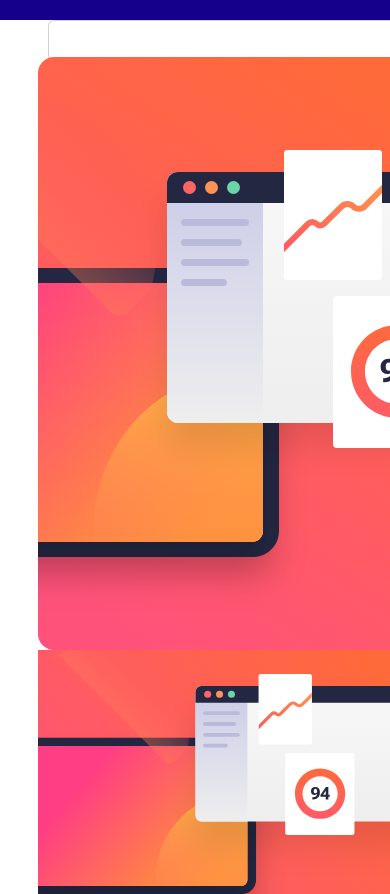
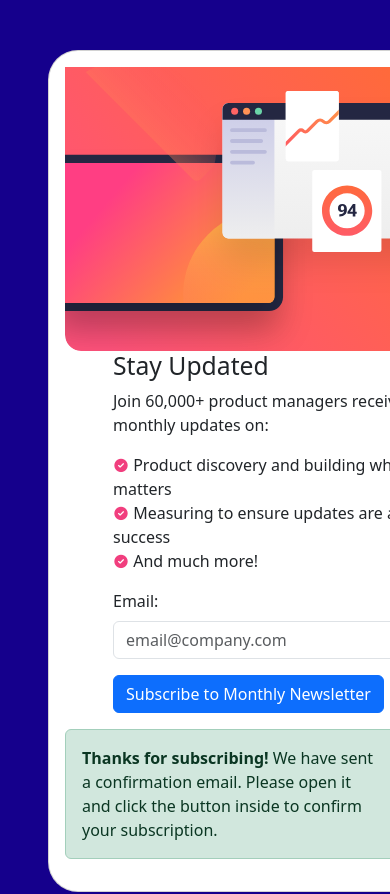
Before and after one commit to VirtualPuja/Newsletter-Challenge, a plain HTML site: page index.html in a window 390 px wide. Shown: the top 894 px of the page. Drawn offline with nearby package versions, Linux system fonts and the light colour scheme.

Commit message:
Update styles.css

```diff
--- a/styles.css
+++ b/styles.css
@@ -1,35 +1,36 @@
-html {
-  background-color: #15008c;
+body {
+  background-color: #15008c !important;
 }
 .card{
   margin-top: 50px;
   width: 800px;
   height: 500px;
   border: 1px solid white;
-  border-radius: 30px;
+  border-radius: 30px !important;
   background-color: white;
 }
 ul {list-style: none;}
 .uis-check-circle {color: #F13E7E;}
 h2 {font-weight: bold;}
 h6 {font-size: 12px;}
-@media only screen and (max-width: 481px){
-  .card{
-    display:flex;
-        flex-direction:column-reverse;
-        justify-content:flex-start;
-        align-items:center;
-        padding:20px;
-        margin:20px;
-    width: 380px;
-    height: 850px;
-}
-  .row{
-        display:flex;
-        flex-direction:column-reverse;}
-  svg{
-    width:400px;
-    height:300px;
+
+@media (min-width: 577px) {
+
+  .mobileimg{
+    display:none; }
+  .desktopimg{
+    width: 350px;
+  }
   }
 
+@media (max-width: 576px) {
+  .desktopimg{
+    display: none;}
+  .card{
+    width: 400px;
+    display: flex;
+    }
+  .row{
+    display:flex;
+    flex-direction:column-reverse;}
 }
```
